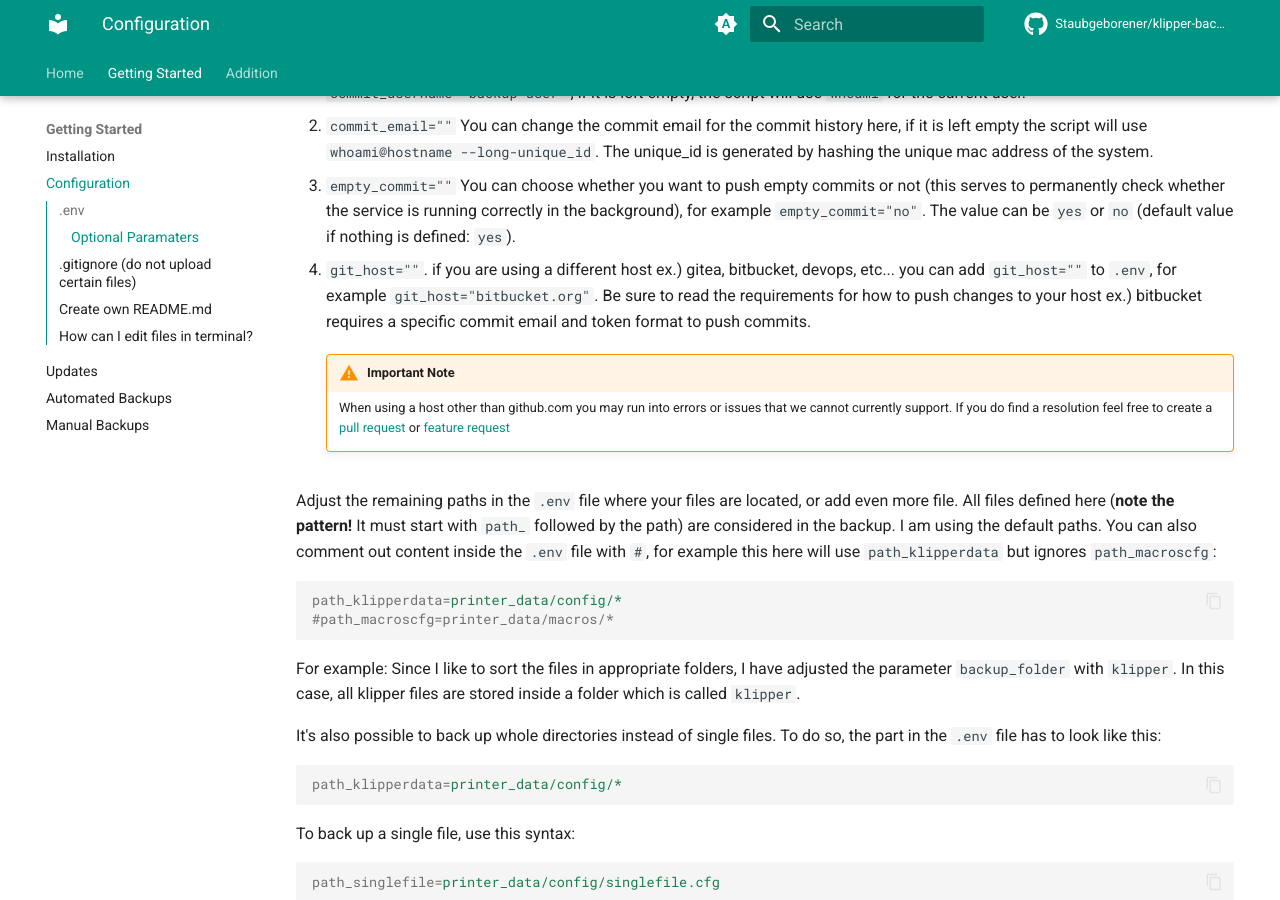
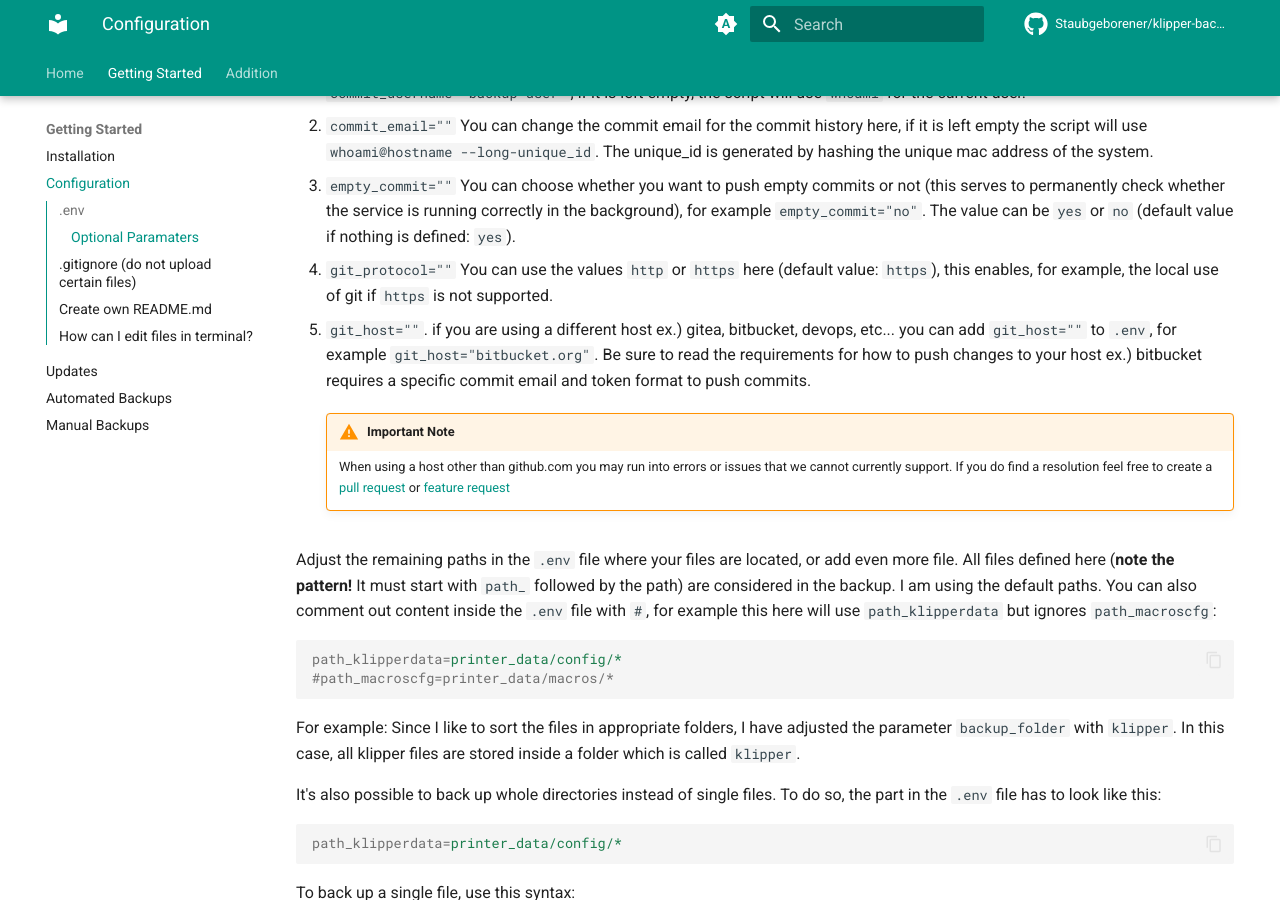
Before and after one commit to Staubgeborener/Klipper-Backup, an MkDocs documentation site: the page built from docs/configuration.md, in a window 1280 px wide and 900 px high, scrolled down 450 px. Built offline with MkDocs 1.6.1 and Material for MkDocs 9.7.7, drawn with Linux system fonts in a browser that asks for light colours; comment, search, counter and statistics services are not loaded.

Commit message:
configuration.md

```diff
--- a/docs/configuration.md
+++ b/docs/configuration.md
@@ -9,7 +9,8 @@ Now you need your [GitHub token](installation.md#create-github-token).
 1. `commit_username=""` You can change the commit username for the commit history here, for example `commit_username="backup user"`, if it is left empty, the script will use `whoami` for the current user.
 2. `commit_email=""` You can change the commit email for the commit history here, if it is left empty the script will use `whoami@hostname --long-unique_id`. The unique_id is generated by hashing the unique mac address of the system.
 3. `empty_commit=""` You can choose whether you want to push empty commits or not (this serves to permanently check whether the service is running correctly in the background), for example `empty_commit="no"`. The value can be `yes` or `no` (default value if nothing is defined: `yes`).
-4. `git_host=""`. if you are using a different host ex.) gitea, bitbucket, devops, etc... you can add `git_host=""` to `.env`, for example `git_host="bitbucket.org"`. Be sure to read the requirements for how to push changes to your host ex.) bitbucket requires a specific commit email and token format to push commits.
+4. `git_protocol=""` You can use the values `http` or `https` here (default value: `https`), this enables, for example, the local use of git if `https` is not supported.
+5. `git_host=""`. if you are using a different host ex.) gitea, bitbucket, devops, etc... you can add `git_host=""` to `.env`, for example `git_host="bitbucket.org"`. Be sure to read the requirements for how to push changes to your host ex.) bitbucket requires a specific commit email and token format to push commits.
 
     !!! warning "Important Note"
         When using a host other than github.com you may run into errors or issues that we cannot currently support. If you do find a resolution feel free to create a [pull request](https://github.com/Staubgeborener/klipper-backup/pulls) or [feature request](https://github.com/Staubgeborener/klipper-backup/issues/new?assignees=&labels=feature+request&projects=&template=feature_request.yml)
```
